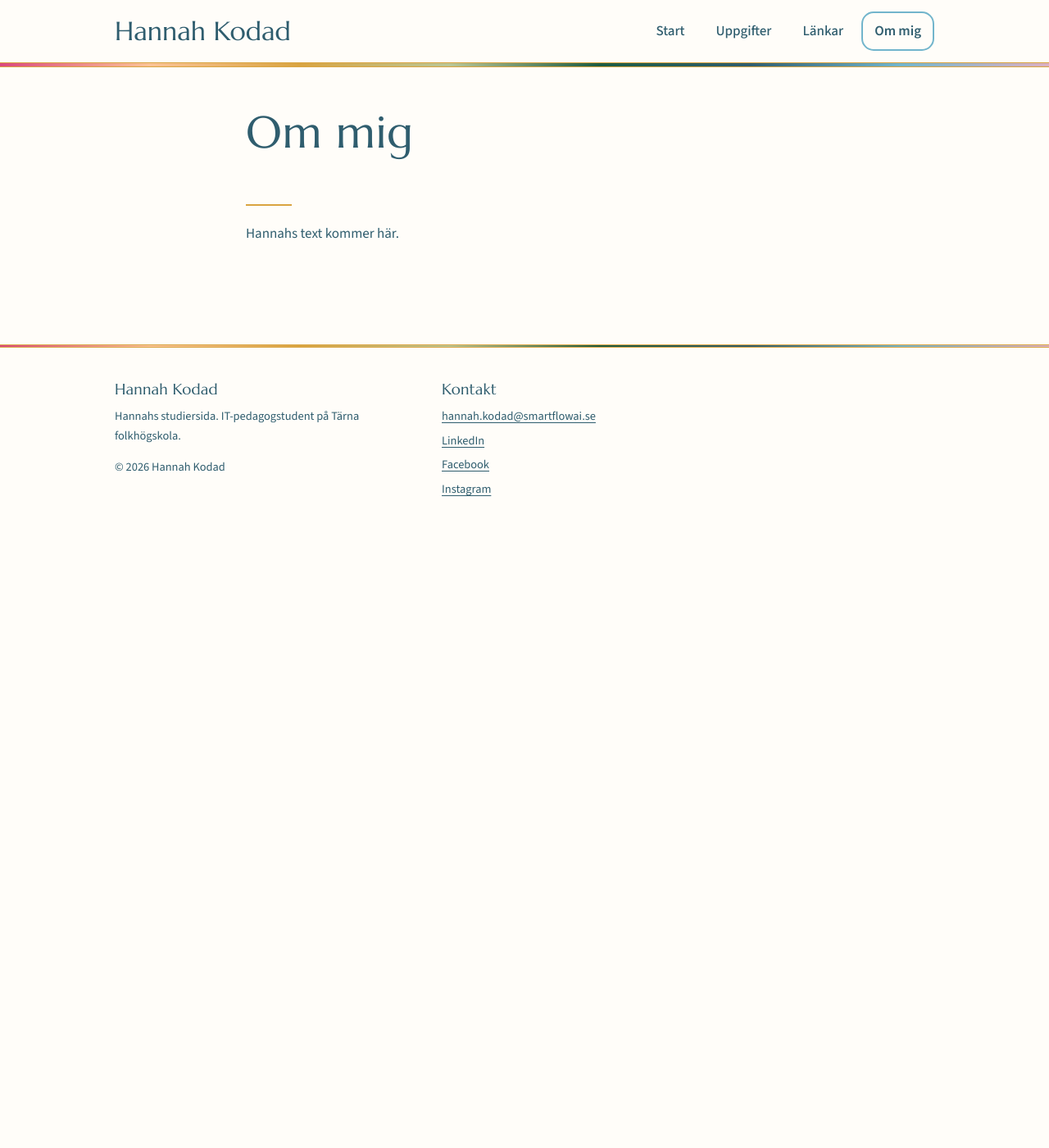
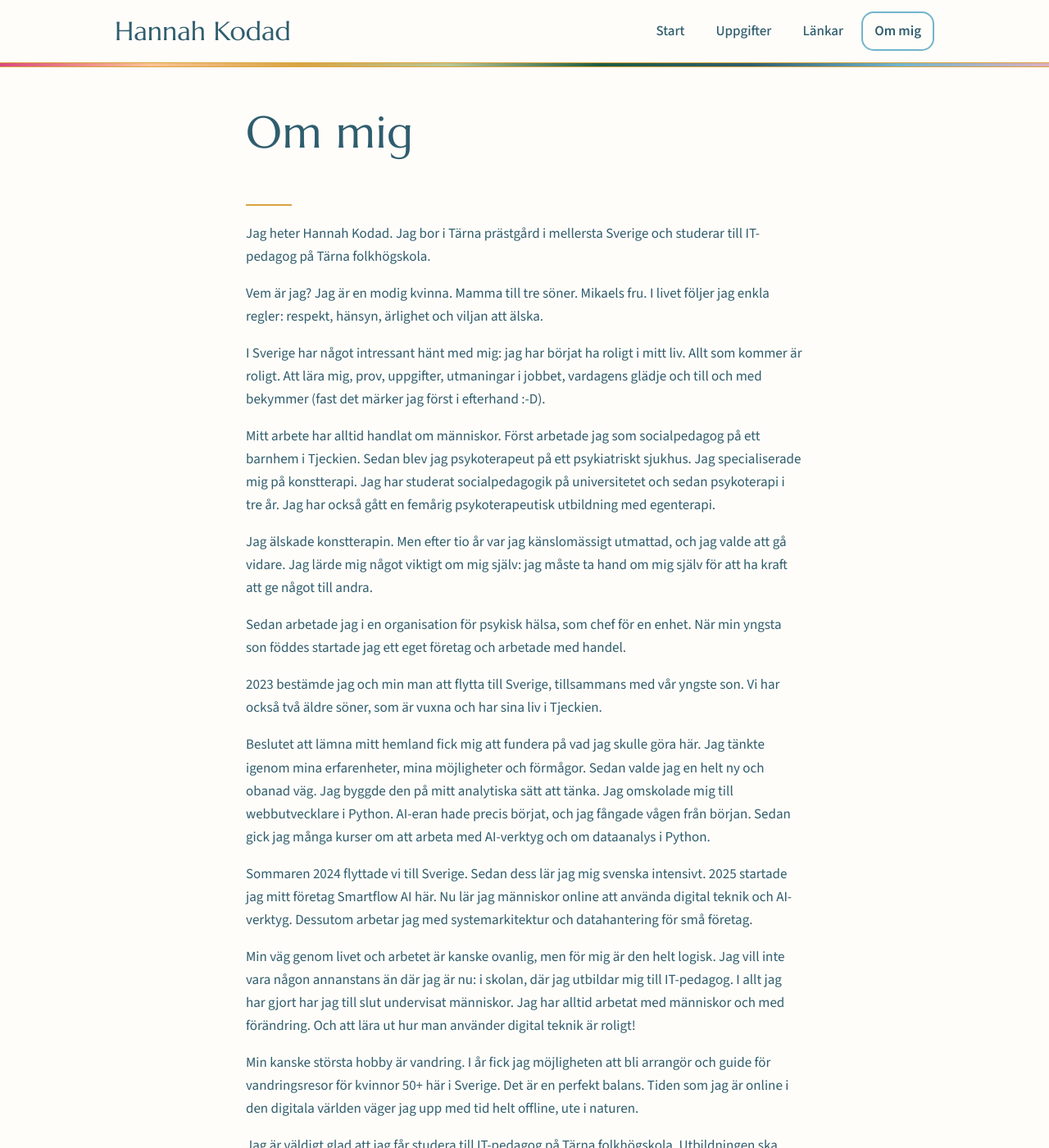
Before and after one commit to HannahKodad/it-pedagogy, a Jekyll site: the page built from om-mig.md, in a window 1280 px wide and 1400 px high. Shown: the whole window at 82% size. Built offline with Jekyll 4.4.1, drawn with Linux system fonts in a browser that asks for light colours; some of the changed text lies outside the part shown.

Commit message:
Add Hannah's own text to the about page
Co-Authored-By: Claude Opus 5.5 <noreply@anthropic.com>
Claude-Session: https://claude.ai/code/session_01US4uC96mcg9pnYNxCsLiKE

```diff
--- a/om-mig.md
+++ b/om-mig.md
@@ -3,8 +3,29 @@ layout: sida
 id: om-mig
 title: Om mig
 permalink: /om-mig/
-description: Om Hannah Kodad – IT-pedagogstudent på Tärna folkhögskola.
+description: Om Hannah Kodad – från socialpedagog och konstterapeut till AI-mentor, vandringsguide och IT-pedagogstudent på Tärna folkhögskola.
 ---
-<!-- SKRIV DIN TEXT HÄR, under den här raden. Vanlig text räcker. Tom rad = nytt stycke. -->
 
-Hannahs text kommer här.
+Jag heter Hannah Kodad. Jag bor i Tärna prästgård i mellersta Sverige och studerar till IT-pedagog på Tärna folkhögskola.
+
+Vem är jag? Jag är en modig kvinna. Mamma till tre söner. Mikaels fru. I livet följer jag enkla regler: respekt, hänsyn, ärlighet och viljan att älska.
+
+I Sverige har något intressant hänt med mig: jag har börjat ha roligt i mitt liv. Allt som kommer är roligt. Att lära mig, prov, uppgifter, utmaningar i jobbet, vardagens glädje och till och med bekymmer (fast det märker jag först i efterhand :-D).
+
+Mitt arbete har alltid handlat om människor. Först arbetade jag som socialpedagog på ett barnhem i Tjeckien. Sedan blev jag psykoterapeut på ett psykiatriskt sjukhus. Jag specialiserade mig på konstterapi. Jag har studerat socialpedagogik på universitetet och sedan psykoterapi i tre år. Jag har också gått en femårig psykoterapeutisk utbildning med egenterapi.
+
+Jag älskade konstterapin. Men efter tio år var jag känslomässigt utmattad, och jag valde att gå vidare. Jag lärde mig något viktigt om mig själv: jag måste ta hand om mig själv för att ha kraft att ge något till andra.
+
+Sedan arbetade jag i en organisation för psykisk hälsa, som chef för en enhet. När min yngsta son föddes startade jag ett eget företag och arbetade med handel.
+
+2023 bestämde jag och min man att flytta till Sverige, tillsammans med vår yngste son. Vi har också två äldre söner, som är vuxna och har sina liv i Tjeckien.
+
+Beslutet att lämna mitt hemland fick mig att fundera på vad jag skulle göra här. Jag tänkte igenom mina erfarenheter, mina möjligheter och förmågor. Sedan valde jag en helt ny och obanad väg. Jag byggde den på mitt analytiska sätt att tänka. Jag omskolade mig till webbutvecklare i Python. AI-eran hade precis börjat, och jag fångade vågen från början. Sedan gick jag många kurser om att arbeta med AI-verktyg och om dataanalys i Python.
+
+Sommaren 2024 flyttade vi till Sverige. Sedan dess lär jag mig svenska intensivt. 2025 startade jag mitt företag Smartflow AI här. Nu lär jag människor online att använda digital teknik och AI-verktyg. Dessutom arbetar jag med systemarkitektur och datahantering för små företag.
+
+Min väg genom livet och arbetet är kanske ovanlig, men för mig är den helt logisk. Jag vill inte vara någon annanstans än där jag är nu: i skolan, där jag utbildar mig till IT-pedagog. I allt jag har gjort har jag till slut undervisat människor. Jag har alltid arbetat med människor och med förändring. Och att lära ut hur man använder digital teknik är roligt!
+
+Min kanske största hobby är vandring. I år fick jag möjligheten att bli arrangör och guide för vandringsresor för kvinnor 50+ här i Sverige. Det är en perfekt balans. Tiden som jag är online i den digitala världen väger jag upp med tid helt offline, ute i naturen.
+
+Jag är väldigt glad att jag får studera till IT-pedagog på Tärna folkhögskola. Utbildningen ska hjälpa mig att kunna undervisa här i Sverige.
```
